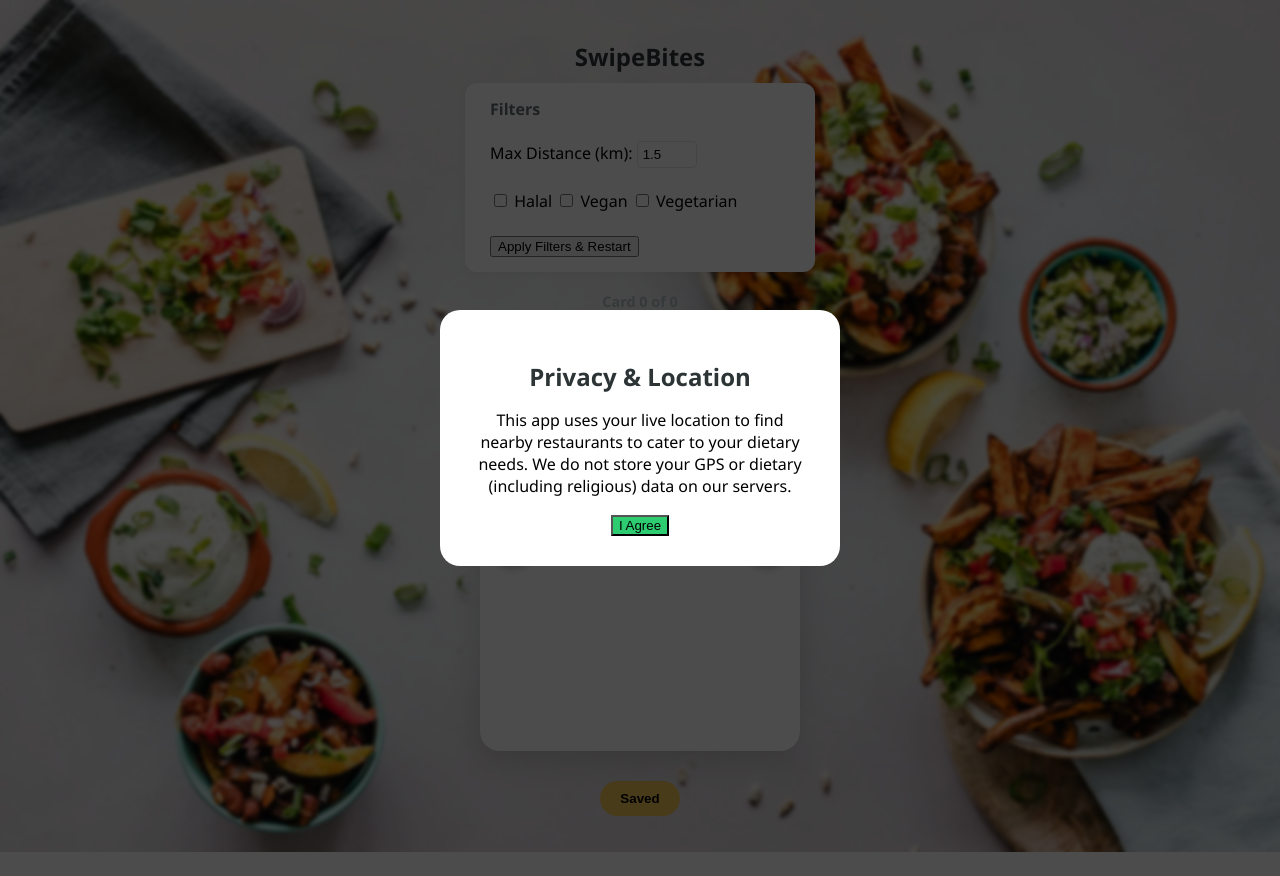
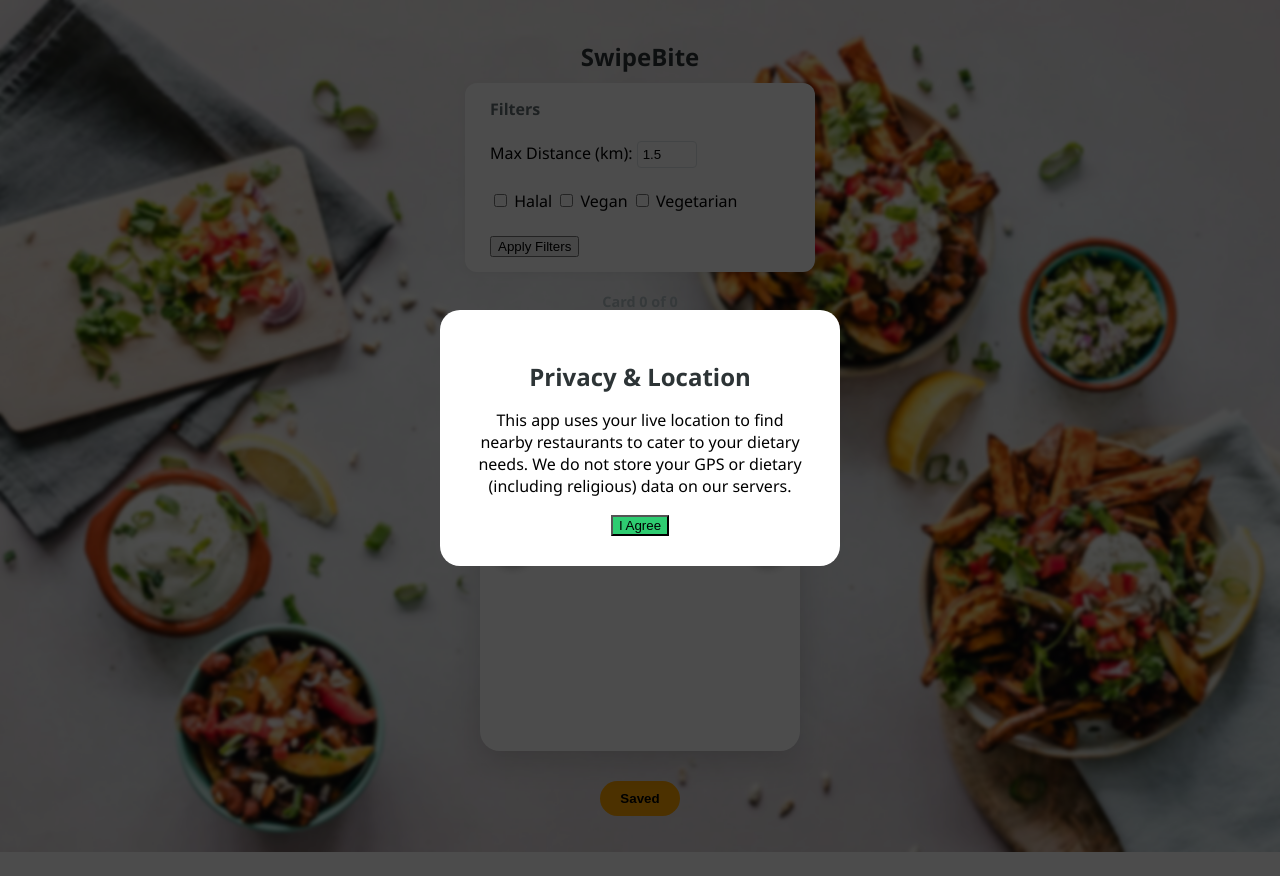
Before and after one commit to Callum-ya/restapp, a Flask app: page / in a window 1280 px wide. Run offline with Flask 3, Linux system fonts and the light colour scheme.

Commit message:
Small styling changes

```diff
--- a/templates/index.html
+++ b/templates/index.html
@@ -143,7 +143,7 @@
             padding: 10px 20px;
             border-radius: 25px;
             border: none;
-            background: #f3c758;
+            background: orange;
             font-weight: bold;
             cursor: pointer;
         }
@@ -211,7 +211,7 @@
 </head>
 <body>
 
-    <h2> SwipeBites </h2>
+    <h2> SwipeBite </h2>
 
     <div id="gdpr-popup" class="popup">
         <div class="popup-content">
@@ -229,7 +229,7 @@
             <label><input type="checkbox" class="diet-check" value="vegan"> Vegan</label>
             <label><input type="checkbox" class="diet-check" value="vegetarian"> Vegetarian</label>
         </div><br>
-        <button onclick="applyFilters()">Apply Filters & Restart</button>
+        <button onclick="applyFilters()">Apply Filters </button>
     </div>
 
     <div id="counter">Card 0 of 0</div>
```
